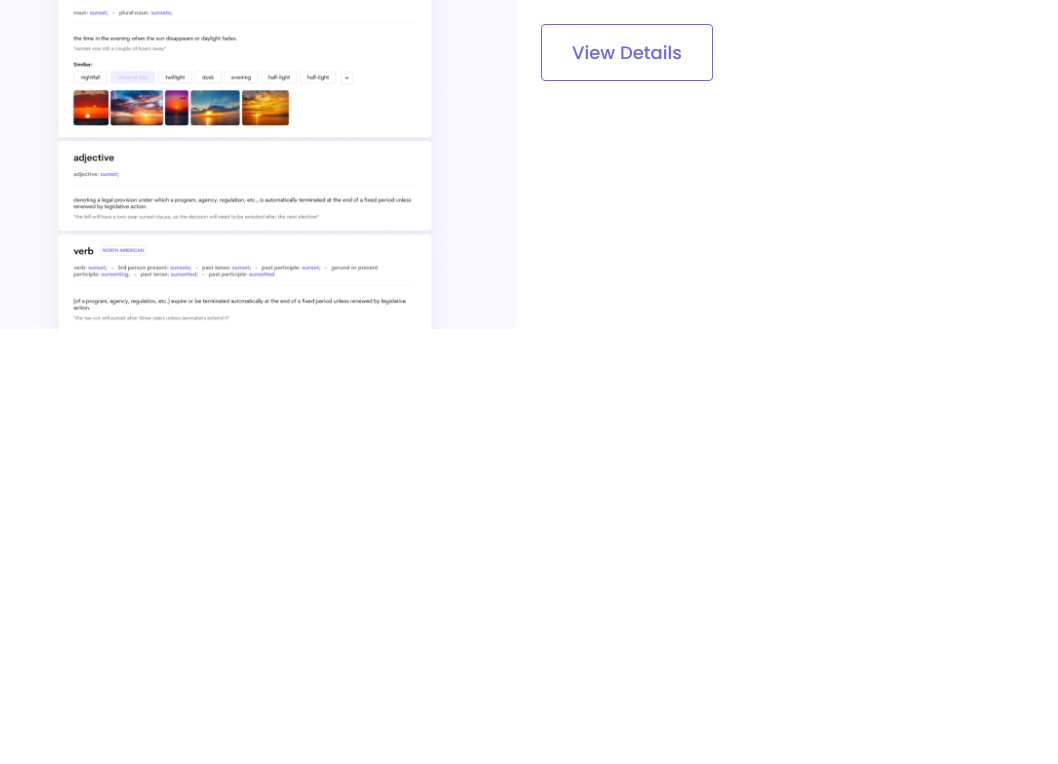
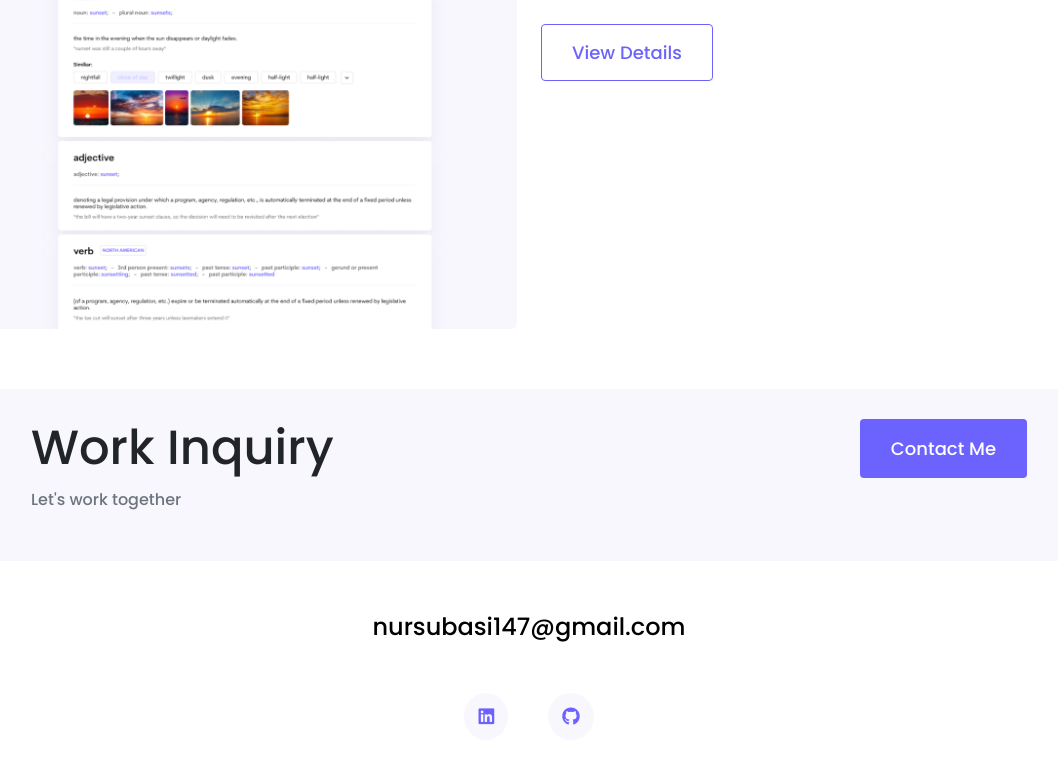
Before and after one commit to nursubasi/nursubasi.github.io, a plain HTML site: page index.html in a window 1280 px wide. Shown: the part 2257-3021 px from the top of the page, without its empty margins (111-1169 px from the left). Before the commit the page ends 2634 px from the top, so only its background shows below. Drawn offline with nearby package versions, Linux system fonts and the light colour scheme.

Commit message:
building footer with contact box

```diff
--- a/index.html
+++ b/index.html
@@ -37,7 +37,7 @@
         <h1>Nur Subaşı </h1>
         <h2 class="mb-5"> Front-end developer, based in Istanbul</h2>
         <div>
-            <a href="#" class="btn btn-branding-outline" id="contact-button">Contact Me</a>
+            <a href="#" class="btn btn-branding-outline contact-button">Contact Me</a>
         </div>
     </div>
 
@@ -101,6 +101,27 @@
                 </div>
             </div>
         </div>
+
+        <footer>
+            <div class="contact-box d-flex justify-content-between mb-5 d-none d-md-flex">
+                <div>
+                    <h4>Work Inquiry</h4>
+                    <p class="text-muted">Let's work together</p>
+                </div>
+                <div>
+                    <a href="" class="btn btn-branding contact-button">Contact Me</a>
+                </div>
+            </div>
+
+            <div class="d-flex justify-content-center mb-5">
+                <a href="mailto:nursubasi147@gmail.com" class="email-link">nursubasi147@gmail.com</a>
+            </div>
+            <div class="social-links text-center d-flex justify-content-center mb-5">
+                <a href="https://www.linkedin.com/in/nur-subasi" target="_blank"><i
+                        class="fa-brands fa-linkedin"></i></a>
+                <a href="https://github.com/nursubasi" target="_blank"><i class="fa-brands fa-github"></i></a>
+            </div>
+        </footer>
     </div>
 </body>
 
--- a/style.css
+++ b/style.css
@@ -33,6 +33,10 @@ font-weight: normal;
 line-height: 30px;
 }
 
+h4 {
+  font-size: 48px;
+}
+
 h2.mb-3 {
     font-size: 60px;
 }
@@ -60,7 +64,7 @@ margin-left: 15px;
 nav a {
 text-decoration: none;
 color: #272142;
-  transition: all 100ms ease-in-out;
+transition: all 100ms ease-in-out;
 }
 
 nav a:hover,
@@ -90,7 +94,7 @@ line-height: 2;
 color: #272142;
 }
 
-#contact-button {
+.contact-button {
 background: var(--branding-color);
 border-radius: 4px;
 color: white;
@@ -139,6 +143,41 @@ line-height: 1.5;
   font-size: 14px;
 }
 
+footer {
+  margin: 60px 0;
+}
+
+footer .contact-box {
+  background: var(--secondary-color);
+  padding: 30px 60px;
+  border-radius: 10px;
+}
+
+footer .email-link {
+  text-decoration: none;
+  color: black;
+  font-size: 24px;
+}
+
+footer .email-link:hover {
+  color: var(--branding-color);
+}
+
+footer .social-links a {
+margin: 0 20px;
+color: var(--branding-color);
+background: var(--secondary-color);
+padding: 10px 14px;
+font-size: 18px;
+border-radius: 50%;
+transition: all 100ms ease-in-out;
+}
+
+footer .social-links a:hover {
+  color: white;
+  background-color: var(--branding-color);
+}
+
 @media (max-width: 576px) {
   h1 {
     font-size: 44px;
@@ -152,7 +191,11 @@ line-height: 1.5;
     text-align: center;
   }
 nav ul {
-  padding-left: 40px;
+  display: block;
+  margin: 0 auto;
+}
+nav li {
+  font-size: 13px;
 }
 
   .hero {
```
